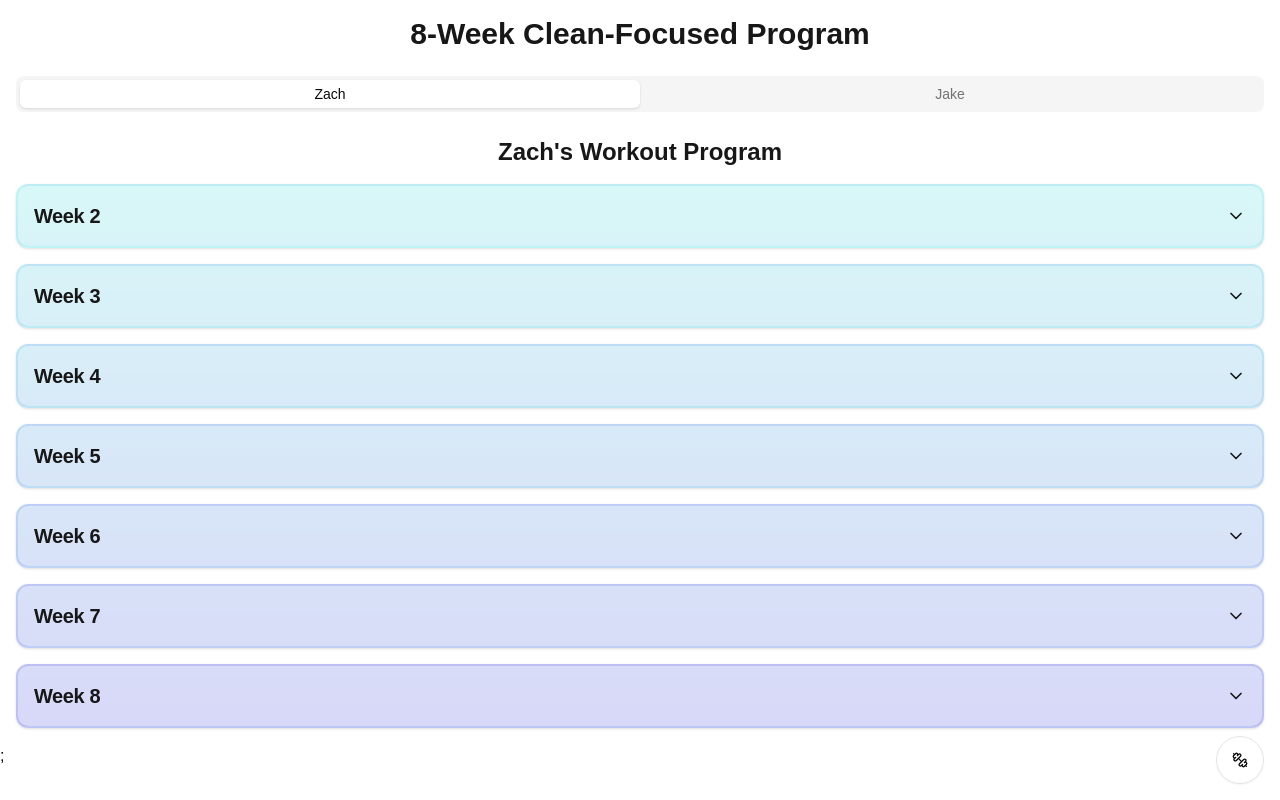
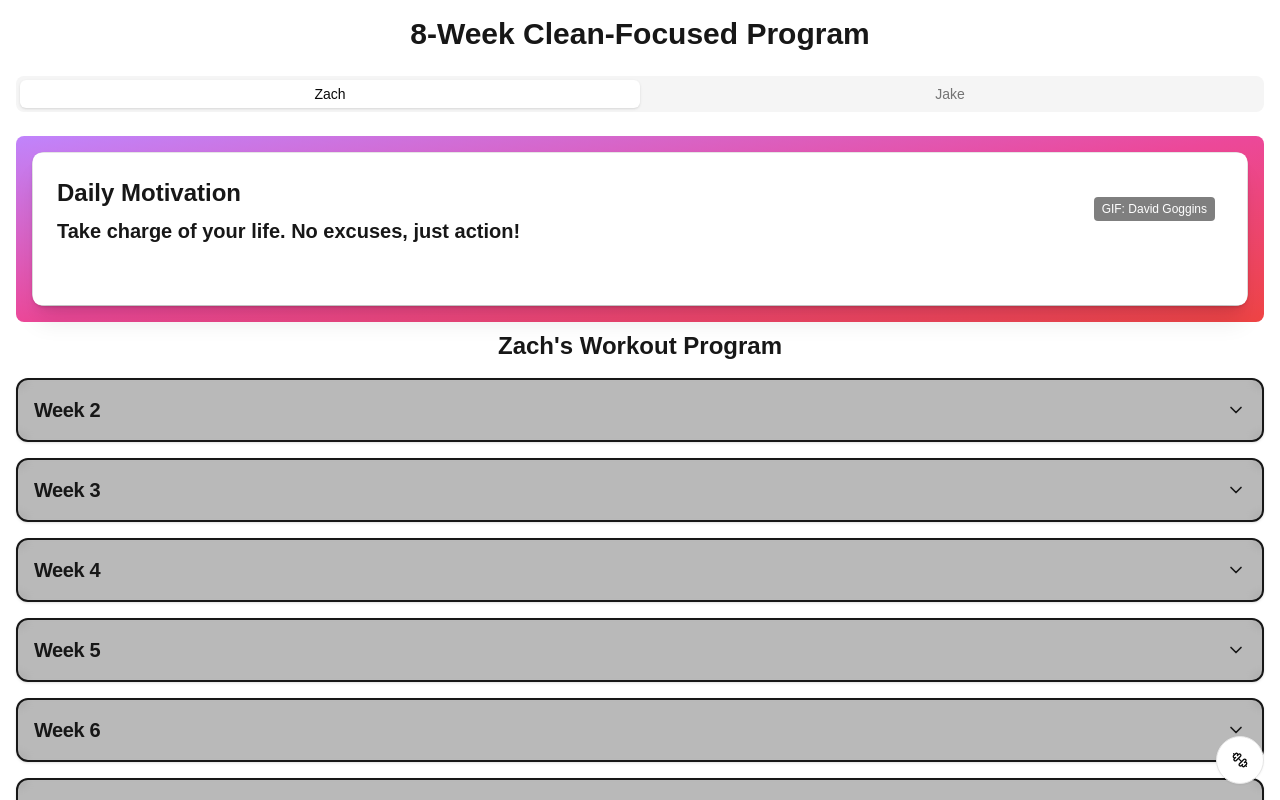
Before and after one commit to zacharyst10/workout-tracker, a Next.js app: page / in a window 1280 px wide. Shown: the top 800 px of the page. Built offline with nearby package versions, Linux system fonts and the light colour scheme.

Commit message:
motivational quote

```diff
--- a/app/globals.css
+++ b/app/globals.css
@@ -18,6 +18,16 @@ body {
   }
 
 
+}
+
+@keyframes blink {
+  0% { opacity: 0; }
+  50% { opacity: 1; }
+  100% { opacity: 0; }
+}
+
+.animate-blink {
+  animation: blink 0.7s infinite;
 }
 
 @layer base {
--- /dev/null
+++ b/components/ui/alert.tsx
@@ -0,0 +1,59 @@
+import * as React from "react"
+import { cva, type VariantProps } from "class-variance-authority"
+
+import { cn } from "@/lib/utils"
+
+const alertVariants = cva(
+  "relative w-full rounded-lg border px-4 py-3 text-sm [&>svg+div]:translate-y-[-3px] [&>svg]:absolute [&>svg]:left-4 [&>svg]:top-4 [&>svg]:text-foreground [&>svg~*]:pl-7",
+  {
+    variants: {
+      variant: {
+        default: "bg-background text-foreground",
+        destructive:
+          "border-destructive/50 text-destructive dark:border-destructive [&>svg]:text-destructive",
+      },
+    },
+    defaultVariants: {
+      variant: "default",
+    },
+  }
+)
+
+const Alert = React.forwardRef<
+  HTMLDivElement,
+  React.HTMLAttributes<HTMLDivElement> & VariantProps<typeof alertVariants>
+>(({ className, variant, ...props }, ref) => (
+  <div
+    ref={ref}
+    role="alert"
+    className={cn(alertVariants({ variant }), className)}
+    {...props}
+  />
+))
+Alert.displayName = "Alert"
+
+const AlertTitle = React.forwardRef<
+  HTMLParagraphElement,
+  React.HTMLAttributes<HTMLHeadingElement>
+>(({ className, ...props }, ref) => (
+  <h5
+    ref={ref}
+    className={cn("mb-1 font-medium leading-none tracking-tight", className)}
+    {...props}
+  />
+))
+AlertTitle.displayName = "AlertTitle"
+
+const AlertDescription = React.forwardRef<
+  HTMLParagraphElement,
+  React.HTMLAttributes<HTMLParagraphElement>
+>(({ className, ...props }, ref) => (
+  <div
+    ref={ref}
+    className={cn("text-sm [&_p]:leading-relaxed", className)}
+    {...props}
+  />
+))
+AlertDescription.displayName = "AlertDescription"
+
+export { Alert, AlertTitle, AlertDescription }
--- /dev/null
+++ b/components/ui/progress.tsx
@@ -0,0 +1,28 @@
+"use client"
+
+import * as React from "react"
+import * as ProgressPrimitive from "@radix-ui/react-progress"
+
+import { cn } from "@/lib/utils"
+
+const Progress = React.forwardRef<
+  React.ElementRef<typeof ProgressPrimitive.Root>,
+  React.ComponentPropsWithoutRef<typeof ProgressPrimitive.Root>
+>(({ className, value, ...props }, ref) => (
+  <ProgressPrimitive.Root
+    ref={ref}
+    className={cn(
+      "relative h-2 w-full overflow-hidden rounded-full bg-primary/20",
+      className
+    )}
+    {...props}
+  >
+    <ProgressPrimitive.Indicator
+      className="h-full w-full flex-1 bg-primary transition-all"
+      style={{ transform: `translateX(-${100 - (value || 0)}%)` }}
+    />
+  </ProgressPrimitive.Root>
+))
+Progress.displayName = ProgressPrimitive.Root.displayName
+
+export { Progress }
--- a/components/workout-program.tsx
+++ b/components/workout-program.tsx
@@ -43,6 +43,8 @@ import {
 import { Label } from "@/components/ui/label";
 import { workoutData } from "@/lib/workouts-data";
 import confetti from "canvas-confetti";
+import Image from "next/image";
+import david from "@/public/david.png";
 
 type User = "Zach" | "Jake";
 
@@ -66,6 +68,83 @@ const defaultUserMaxes: AllUserMaxes = {
 type RMInput = {
   [key: string]: number;
 };
+
+function FunDailyMotivation() {
+  const [quote, setQuote] = useState("");
+  const [displayedQuote, setDisplayedQuote] = useState("");
+  const [isTyping, setIsTyping] = useState(true);
+
+  const motivationalStatements = [
+    "Face your fears head-on and watch yourself grow!",
+    "Push beyond your limits every single day!",
+    "Embrace the discomfort zone - that's where growth happens!",
+    "Your mind is your superpower. Train it relentlessly!",
+    "Turn every challenge into a stepping stone!",
+    "Discipline is your secret weapon to achieve greatness!",
+    "Your potential is limitless. Prove it to yourself daily!",
+    "Level up your mental toughness - it's your best muscle!",
+    "Take charge of your life. No excuses, just action!",
+    "The path to awesome is paved with sweat and determination!",
+  ];
+
+  useEffect(() => {
+    const today = new Date();
+    const startOfYear = new Date(today.getFullYear(), 0, 0);
+    const dayOfYear = Math.floor(
+      (today.getTime() - startOfYear.getTime()) / (1000 * 60 * 60 * 24)
+    );
+    const index = dayOfYear % motivationalStatements.length;
+    setQuote(motivationalStatements[index]);
+  }, []);
+
+  useEffect(() => {
+    if (quote) {
+      let i = 0;
+      const typingEffect = setInterval(() => {
+        if (i < quote.length) {
+          setDisplayedQuote(quote.slice(0, i + 1));
+          i++;
+        } else {
+          clearInterval(typingEffect);
+          setIsTyping(false);
+        }
+      }, 50); // Adjust the speed of typing here
+
+      return () => clearInterval(typingEffect);
+    }
+  }, [quote]);
+
+  return (
+    <div className="flex items-center justify-center rounded-lg bg-gradient-to-br from-purple-400 via-pink-500 to-red-500 p-4">
+      <Card className="w-full mx-auto">
+        <CardContent className="p-6 flex flex-col md:flex-row items-center justify-between bg-white rounded-lg shadow-xl overflow-hidden">
+          <div className="w-full md:w-1/2 mb-4 md:mb-0">
+            <p className="text-2xl font-bold text-primary mb-2">
+              Daily Motivation
+            </p>
+            <p className="text-xl font-semibold text-primary min-h-[4rem]">
+              {displayedQuote}
+              <span className="animate-blink">|</span>
+            </p>
+          </div>
+          <div className="w-full md:w-1/2 h-64 md:h-auto relative">
+            <Image
+              src={david}
+              alt="David Goggins motivational gif"
+              layout="fill"
+              objectFit="cover"
+              className="rounded-lg"
+            />
+            <p className="absolute bottom-2 right-2 text-xs text-white bg-black bg-opacity-50 px-2 py-1 rounded">
+              GIF: David Goggins
+            </p>
+          </div>
+        </CardContent>
+      </Card>
+    </div>
+  );
+}
+
 function MaxesDrawer({ activeUser }: { activeUser: User }) {
   const [userMaxes, setUserMaxes] = useState<AllUserMaxes>(defaultUserMaxes);
   const [editMode, setEditMode] = useState(false);
@@ -306,11 +385,6 @@ function WorkoutProgram({
     });
   };
 
-  const getGradientColor = (index: number, total: number) => {
-    const hue = (index / total) * 60 + 180; // Gradient from 180 (cyan) to 240 (blue)
-    return `hsl(${hue}, 70%, 85%)`; // Higher lightness (85%) for pastel colors
-  };
-
   const calculateWeight = (
     exercise: string,
     percentage: number,
@@ -345,11 +419,11 @@ function WorkoutProgram({
   };
 
   const dayColors = [
-    "bg-pink-100 hover:bg-pink-200",
-    "bg-purple-100 hover:bg-purple-200",
-    "bg-blue-100 hover:bg-blue-200",
-    "bg-green-100 hover:bg-green-200",
-    "bg-yellow-100 hover:bg-yellow-200",
+    "bg-pink-200 hover:bg-pink-300",
+    "bg-purple-200 hover:bg-purple-300",
+    "bg-blue-200 hover:bg-blue-300",
+    "bg-green-200 hover:bg-green-300",
+    "bg-yellow-200 hover:bg-yellow-300",
   ];
 
   return (
@@ -357,17 +431,10 @@ function WorkoutProgram({
       <h2 className="text-2xl font-bold text-center mb-4 text-primary">
         {user}&apos;s Workout Program
       </h2>
-      {workoutData.map((week, weekIndex) => (
+      {workoutData.map((week) => (
         <Card
           key={week.number}
-          className="overflow-hidden border-2 border-primary"
-          style={{
-            background: `linear-gradient(to bottom, ${getGradientColor(
-              weekIndex,
-              workoutData.length
-            )}, ${getGradientColor(weekIndex + 1, workoutData.length)})`,
-            borderColor: "transparent",
-          }}
+          className="overflow-hidden border-2 bg-primary/50 border-primary"
         >
           <CardHeader
             className="p-4 bg-background/40 backdrop-blur-sm text-primary cursor-pointer"
@@ -417,14 +484,10 @@ function WorkoutProgram({
                         return (
                           <Card
                             key={exerciseId}
-                            className={`overflow-hidden transition-all duration-300 ${
-                              isCompleted ? "bg-green-50" : ""
-                            }`}
+                            className="overflow-hidden transition-all duration-300"
                           >
                             <CardHeader
-                              className={`py-2 px-4 cursor-pointer ${
-                                isCompleted ? "bg-green-100" : "bg-muted"
-                              }`}
+                              className="py-2 px-4 cursor-pointer"
                               onClick={() => toggleExercise(exerciseId)}
                             >
                               <CardTitle className="text-base flex items-center justify-between">
@@ -438,7 +501,7 @@ function WorkoutProgram({
                                       variant="success"
                                       className="bg-green-500 text-white"
                                     >
-                                      Completed
+                                      Crushed it!
                                     </Badge>
                                   )}
                                 </div>
@@ -604,6 +667,7 @@ export default function WorkoutProgramTabs() {
           <TabsTrigger value="Zach">Zach</TabsTrigger>
           <TabsTrigger value="Jake">Jake</TabsTrigger>
         </TabsList>
+        <FunDailyMotivation />
         <TabsContent value="Zach">
           <WorkoutProgram user="Zach" userMaxes={userMaxes.Zach} />
         </TabsContent>
--- a/lib/workouts-data.ts
+++ b/lib/workouts-data.ts
@@ -143,7 +143,7 @@ export const workoutData: Week[] = [
         totalVolume: 30,
         exercises: [
           {
-            name: "Clean + Front Squat + Jerk - 1+1+1 (% of RM)",
+            name: "Clean + Front Squat - 1+1 (% of RM)",
             sets: Array(3).fill({ reps: 3, percentage: 90 }),
             totalReps: 9,
             intensity: 90,
@@ -345,7 +345,7 @@ export const workoutData: Week[] = [
         totalVolume: 30,
         exercises: [
           {
-            name: "Clean + Front Squat + Jerk - 1+1+1 (% of RM)",
+            name: "Clean + Front Squat - 1+1 (% of RM)",
             sets: Array(3).fill({ reps: 3, percentage: 90 }),
             totalReps: 9,
             intensity: 90,
--- a/next.config.mjs
+++ b/next.config.mjs
@@ -1,4 +1,8 @@
 /** @type {import('next').NextConfig} */
-const nextConfig = {};
+const nextConfig = {
+    images: {
+        domains: ["tenor.com"],
+    },
+};
 
 export default nextConfig;
--- a/package.json
+++ b/package.json
@@ -13,6 +13,7 @@
     "@radix-ui/react-dialog": "^1.1.2",
     "@radix-ui/react-icons": "^1.3.0",
     "@radix-ui/react-label": "^2.1.0",
+    "@radix-ui/react-progress": "^1.1.0",
     "@radix-ui/react-scroll-area": "^1.2.0",
     "@radix-ui/react-slot": "^1.1.0",
     "@radix-ui/react-tabs": "^1.1.1",
```
Also changed, not shown: public/david.png (added), 1 other file (tests, documents, lock files or other folders).
